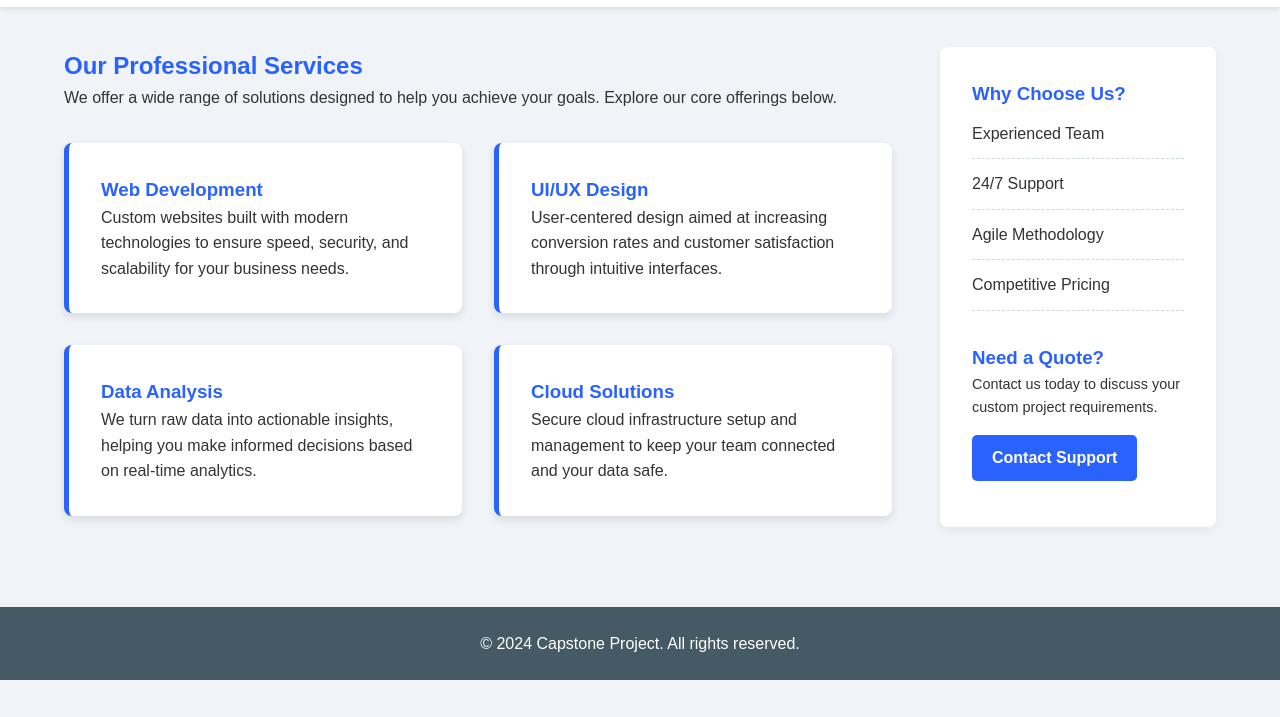
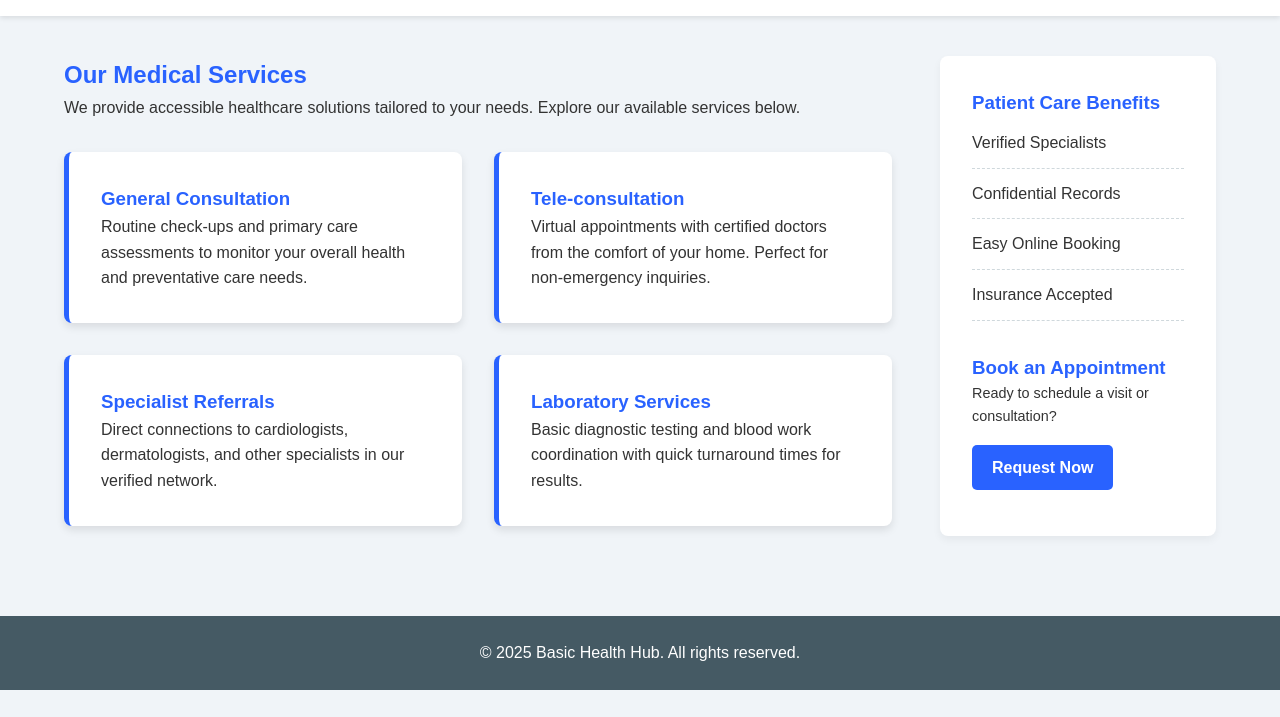
Before and after one commit to v8tsalya/capstone, a plain HTML site: page services.html in a window 1280 px wide. Shown: the part 83-800 px from the top of the page. Drawn offline with Linux system fonts and the light colour scheme.

Commit message:
services updated now

```diff
--- a/services.html
+++ b/services.html
@@ -3,17 +3,16 @@
 <head>
     <meta charset="UTF-8">
     <meta name="viewport" content="width=device-width, initial-scale=1.0">
-    <title>Services | Capstone</title>
+    <title>Services | Basic Health Hub</title>
     <link rel="stylesheet" href="style.css">
 </head>
 <body>
 
     <header class="main-header">
-        <div style="font-weight: bold; font-size: 1.5rem; color: #2962FF;">Capstone</div>
+        <h1>Basic Health Hub</h1>
 
         <nav class="main-nav">
             <a href="index.html" class="nav-link">Home</a>
-            <a href="about.html" class="nav-link">About</a>
             <a href="services.html" class="nav-link" style="background-color: #e3f2fd;">Services</a>
             <a href="contact.html" class="nav-link">Contact</a>
         </nav>
@@ -22,54 +21,54 @@
     <main class="main-layout">
 
         <section>
-            <h1>Our Professional Services</h1>
-            <p>We offer a wide range of solutions designed to help you achieve your goals. Explore our core offerings below.</p>
+            <h1>Our Medical Services</h1>
+            <p>We provide accessible healthcare solutions tailored to your needs. Explore our available services below.</p>
 
             <div class="service-cards">
 
                 <div class="card">
-                    <h3>Web Development</h3>
-                    <p>Custom websites built with modern technologies to ensure speed, security, and scalability for your business needs.</p>
+                    <h3>General Consultation</h3>
+                    <p>Routine check-ups and primary care assessments to monitor your overall health and preventative care needs.</p>
                 </div>
 
                 <div class="card">
-                    <h3>UI/UX Design</h3>
-                    <p>User-centered design aimed at increasing conversion rates and customer satisfaction through intuitive interfaces.</p>
+                    <h3>Tele-consultation</h3>
+                    <p>Virtual appointments with certified doctors from the comfort of your home. Perfect for non-emergency inquiries.</p>
                 </div>
 
                 <div class="card">
-                    <h3>Data Analysis</h3>
-                    <p>We turn raw data into actionable insights, helping you make informed decisions based on real-time analytics.</p>
+                    <h3>Specialist Referrals</h3>
+                    <p>Direct connections to cardiologists, dermatologists, and other specialists in our verified network.</p>
                 </div>
 
                 <div class="card">
-                    <h3>Cloud Solutions</h3>
-                    <p>Secure cloud infrastructure setup and management to keep your team connected and your data safe.</p>
+                    <h3>Laboratory Services</h3>
+                    <p>Basic diagnostic testing and blood work coordination with quick turnaround times for results.</p>
                 </div>
 
             </div>
         </section>
 
         <aside class="sidebar">
-            <h3>Why Choose Us?</h3>
+            <h3>Patient Care Benefits</h3>
             <ul>
-                <li>Experienced Team</li>
-                <li>24/7 Support</li>
-                <li>Agile Methodology</li>
-                <li>Competitive Pricing</li>
+                <li>Verified Specialists</li>
+                <li>Confidential Records</li>
+                <li>Easy Online Booking</li>
+                <li>Insurance Accepted</li>
             </ul>
 
             <div style="margin-top: 2rem;">
-                <h3>Need a Quote?</h3>
-                <p style="margin-bottom: 1rem; font-size: 0.9rem;">Contact us today to discuss your custom project requirements.</p>
-                <a href="contact.html" class="button">Contact Support</a>
+                <h3>Book an Appointment</h3>
+                <p style="margin-bottom: 1rem; font-size: 0.9rem;">Ready to schedule a visit or consultation?</p>
+                <a href="contact.html" class="button">Request Now</a>
             </div>
         </aside>
 
     </main>
 
     <footer>
-        <p>&copy; 2024 Capstone Project. All rights reserved.</p>
+        <p>&copy; 2025 Basic Health Hub. All rights reserved.</p>
     </footer>
 
 </body>
```
